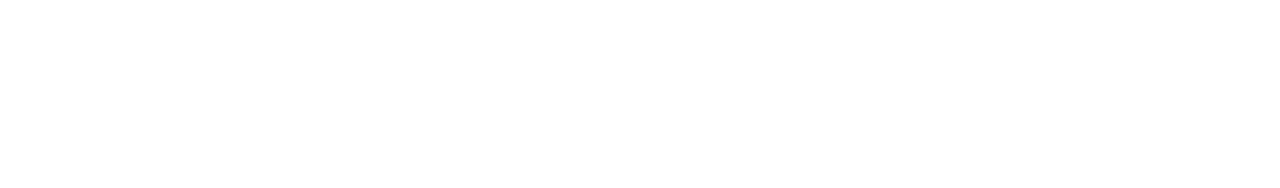
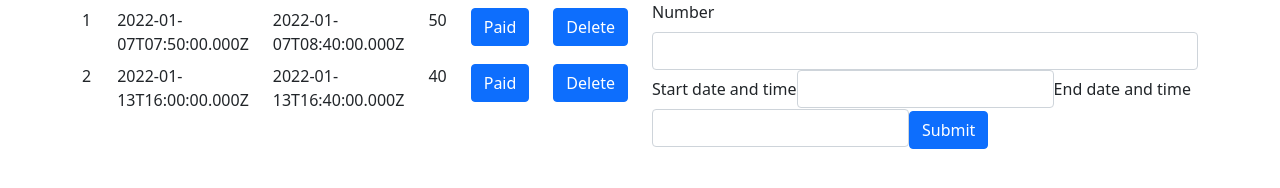
Before and after one commit to Unstoppable1988/overtimes, a React app: page / in a window 1280 px wide. Built offline with nearby package versions, Linux system fonts and the light colour scheme; data requests are answered from the project's data file.

Commit message:
Pre-release v_0.1

```diff
--- /dev/null
+++ b/overtimes.json
@@ -0,0 +1,20 @@
+{
+  "overtimes": [
+    {
+      "number": 1,
+      "start": "2022-01-07T07:50:00.000Z",
+      "end": "2022-01-07T08:40:00.000Z",
+      "id": "9a46ebfd-5f81-4598-b273-4e21707f41dc",
+      "overtime": 50,
+      "paid": false
+    },
+    {
+      "number": 2,
+      "start": "2022-01-13T16:00:00.000Z",
+      "end": "2022-01-13T16:40:00.000Z",
+      "id": "11f95cec-2fba-4991-8cc9-8dcc8305f724",
+      "overtime": 40,
+      "paid": false
+    }
+  ]
+}
--- /dev/null
+++ b/src/components/AddOvertimeForm/AddOvertimeForm.js
@@ -0,0 +1,69 @@
+import { Formik, useField, useFormikContext, ErrorMessage, Field, Form } from 'formik';
+import * as yup from "yup";
+import { v4 as uuid } from 'uuid';
+import styled from 'styled-components';
+import DatePicker, { registerLocale } from "react-datepicker";
+
+import enGB from "date-fns/locale/en-GB";
+
+import "react-datepicker/dist/react-datepicker.css";
+
+const StyledErrorMessage = styled(ErrorMessage)`
+        display: block;
+`;
+
+registerLocale('en-GB', enGB);
+
+const DatePickerField = ({ ...props }) => {
+    const { setFieldValue } = useFormikContext();
+    const [field] = useField(props);
+    return (
+        <DatePicker
+        {...field}
+        {...props}
+        locale="en-GB"
+        showTimeSelect
+        timeFormat="p"
+        timeIntervals={5}
+        dateFormat="dd.MM.yyyy HH:mm"
+        selected={(field.value && new Date(field.value)) || null}
+        onChange={(val) => {
+            setFieldValue(field.name, val);
+        }}
+        />
+    );
+};
+
+const AddOvertimeForm = ({onAdd}) => {
+
+    return(
+        <Formik
+            initialValues={{ number: '', start: '', end: '', }}
+            validationSchema={yup.object({
+                number: yup.number().required(),
+                start: yup.string().required(),
+                end: yup.string().required(),
+            })}
+            onSubmit={(values) => {
+                onAdd({...values, id: uuid()});
+            }}
+        >
+            <Form autoComplete="off">
+                <label htmlFor="number" className="form-label">Number</label>
+                <Field className="form-control" type="number" name="number" />
+                <StyledErrorMessage className="invalid-feedback" name="number" component="div" />
+                <label htmlFor="start" className="form-label">Start date and time</label>
+                <DatePickerField className="form-control" type="text" name="start" />
+                <StyledErrorMessage className="invalid-feedback" name="start" component="div" />
+                <label htmlFor="end" className="form-label">End date and time</label>
+                <DatePickerField className="form-control" type="text" name="end" />
+                <StyledErrorMessage className="invalid-feedback" name="end" component="div" />
+                <button type="submit" className="btn btn-primary">
+                Submit
+                </button>
+            </Form>
+        </Formik>
+    )
+}
+
+export default AddOvertimeForm;
--- a/src/components/App/App.css
+++ b/src/components/App/App.css
@@ -1,7 +1,3 @@
-.App {
-  text-align: center;
-}
-
 .App-logo {
   height: 40vmin;
   pointer-events: none;
--- a/src/components/App/App.js
+++ b/src/components/App/App.js
@@ -1,9 +1,10 @@
+import OvertimesTable from '../OvertimesTable/OvertimesTable';
 import './App.css';
 
 function App() {
   return (
     <div className="App">
-
+        <OvertimesTable/>
     </div>
   );
 }
--- /dev/null
+++ b/src/components/OvertimesTable/OvertimesTable.js
@@ -0,0 +1,89 @@
+import { useHttp } from "../../hooks/http.hook";
+import { useState, useEffect } from "react";
+import { Container, Row, Col } from "react-bootstrap";
+import AddOvertimeForm from "../AddOvertimeForm/AddOvertimeForm";
+import 'bootstrap/dist/css/bootstrap.min.css';
+
+const OvertimesTable = () => {
+
+    const [overtimes, setOvertimes] = useState([]);
+    const {request} = useHttp();
+
+    useEffect(() => {
+        getOvertimes();
+    }, []);
+
+    const getOvertimes = () => {
+        request(`http://localhost:3001/overtimes/`)
+        .then(data => setOvertimes(data.filter(item => item.paid === false)))
+        .catch(err => console.log(err));
+    };
+
+    const onPaid = (id) => {
+        let checkedItem = overtimes.filter(item => item.id === id);
+        checkedItem = {...checkedItem[0], paid: true}
+        request(`http://localhost:3001/overtimes/${id}`, "PUT", JSON.stringify(checkedItem))
+        .then(setOvertimes(overtimes.filter(item => item.id !== id)))
+        .catch(err => console.log(err));
+    }
+
+    const onDelete = (id) => {
+        request(`http://localhost:3001/overtimes/${id}`, "DELETE")
+        .then(setOvertimes(overtimes.filter(item => item.id !== id)))
+        .catch(err => console.log(err));
+    }
+
+    const onAdd = (data) => {
+        const overtime = calculateOvertime(data);
+        let newItem = {...data, overtime, paid: false};
+        // request(`http://localhost:3001/overtimes/`, "POST", JSON.stringify(newItem))
+        console.log(overtimes);
+        console.log([...overtimes, newItem]);
+        // .then(setOvertimes([...overtimes, newItem]))
+        // .catch(err => console.log(err));
+    }
+
+    const calculateOvertime = (data) => {
+        const start =  Date.parse(data.start),
+            end = Date.parse(data.end),
+            overtime = (end - start) / 60000;
+        return overtime;
+    }
+
+    const renderOvertimes = (overtimes) => {
+        const items = overtimes.map(item => {
+            return (
+                <Row className="mt-2" key={item.id}>
+                    <Col>{item.number}</Col>
+                    <Col>{item.start}</Col>
+                    <Col>{item.end}</Col>
+                    <Col>{item.overtime}</Col>
+                    <Col><button className="btn btn-primary" onClick={() => onPaid(item.id)}>Paid</button></Col>
+                    <Col><button className="btn btn-primary" onClick={() => onDelete(item.id)}>Delete</button></Col>
+                </Row>
+            )
+        });
+        return (
+            <>
+                {items}
+            </>
+        )
+    }
+
+    const items = renderOvertimes(overtimes);
+
+    return (
+        <Container>
+            <Row>
+                <Col>
+                    {items}
+                </Col>
+                <Col>
+                    <AddOvertimeForm onAdd={onAdd}/>
+                </Col>
+            </Row>
+        </Container>
+    )
+}
+
+export default OvertimesTable;
--- /dev/null
+++ b/src/hooks/http.hook.js
@@ -0,0 +1,21 @@
+export const useHttp = () => {
+
+    const request = async (url, method = 'GET', body = null, headers = {'Content-Type': 'application/json'}) => {
+
+        try {
+            const response = await fetch(url, {method, body, headers});
+
+            if (!response.ok) {
+                throw new Error(`Could not fetch ${url}, status: ${response.status}`);
+            }
+
+            const data = await response.json();
+
+            return data;
+        } catch(e) {
+            throw e;
+        }
+    };
+
+    return {request}
+}
```
Also changed, not shown: package.json (+13 -3 lines), 1 other file.
